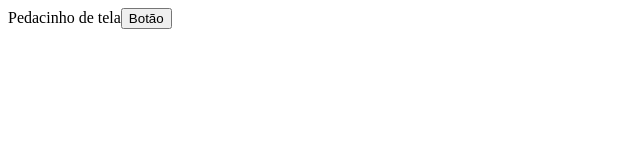
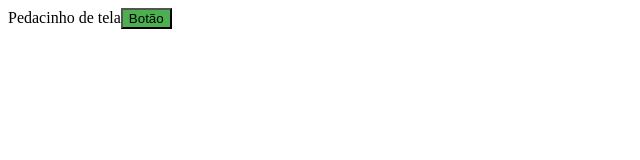
Before and after one commit to beatrizmaselli/teste-next, a Next.js app: page / in a window 1280 px wide. Shown: the top 160 px of the page, without its empty margins (0-640 px from the left). Built offline with nearby package versions, Linux system fonts and the light colour scheme.

Commit message:
Cor botão

```diff
--- a/pages/index.js
+++ b/pages/index.js
@@ -3,7 +3,7 @@ export default function Home() {
         <div>
             Pedacinho de tela
 
-            <button>
+            <button className="button">
                 Botão
             </button>
 
```
